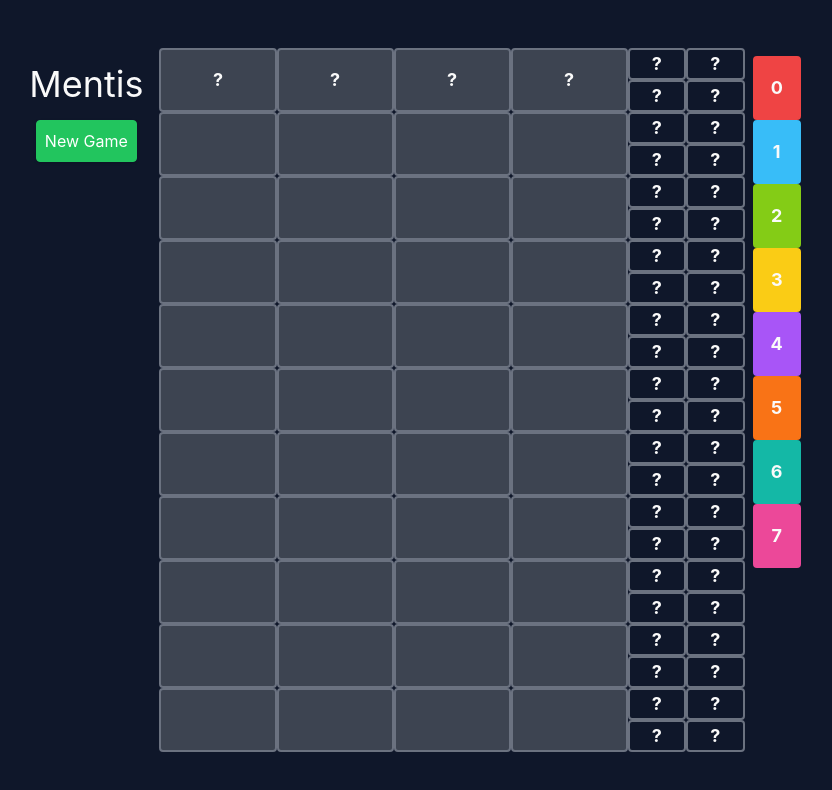
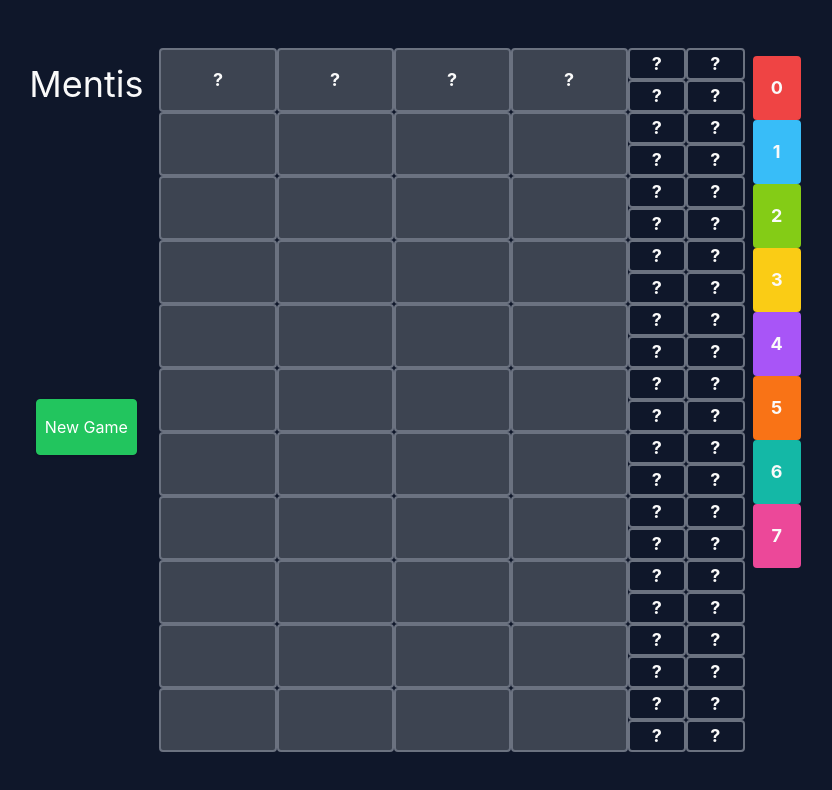
Before and after one commit to EetuPe/mentis, a React (Vite) app: page / in a window 1280 px wide. Shown: the top 790 px of the page, without its empty margins (225-1057 px from the left). Built offline with nearby package versions, Linux system fonts and the light colour scheme.

Commit message:
Fix logo and new game button position

```diff
--- a/src/App.tsx
+++ b/src/App.tsx
@@ -41,10 +41,10 @@ export default function App() {
   return (
     <body className="min-h-screen flex items-center justify-center">
       <div className="grid grid-cols-5">
-        <header className="p-2 m-2">
+        <div className="grid col-start-1 p-2 m-2">
           <h1 className="text-4xl text-center text-neutral-50">Mentis</h1>
           <button
-            className="block border rounded border-green-500 bg-green-500 p-2 mt-4 mx-auto shadow text-white"
+            className="block border rounded border-green-500 bg-green-500 p-2 mx-auto shadow text-white h-1/6"
             onClick={() => {
               state.newGame();
               setFinalGuess("");
@@ -52,7 +52,7 @@ export default function App() {
           >
             New Game
           </button>
-        </header>
+        </div>
         <div className="grid col-start-2 col-span-4">
           <WordRow letters={shownAnswer} colors="" guessStates={[]} />
           {rows.reverse().map((word, index) => (
```
